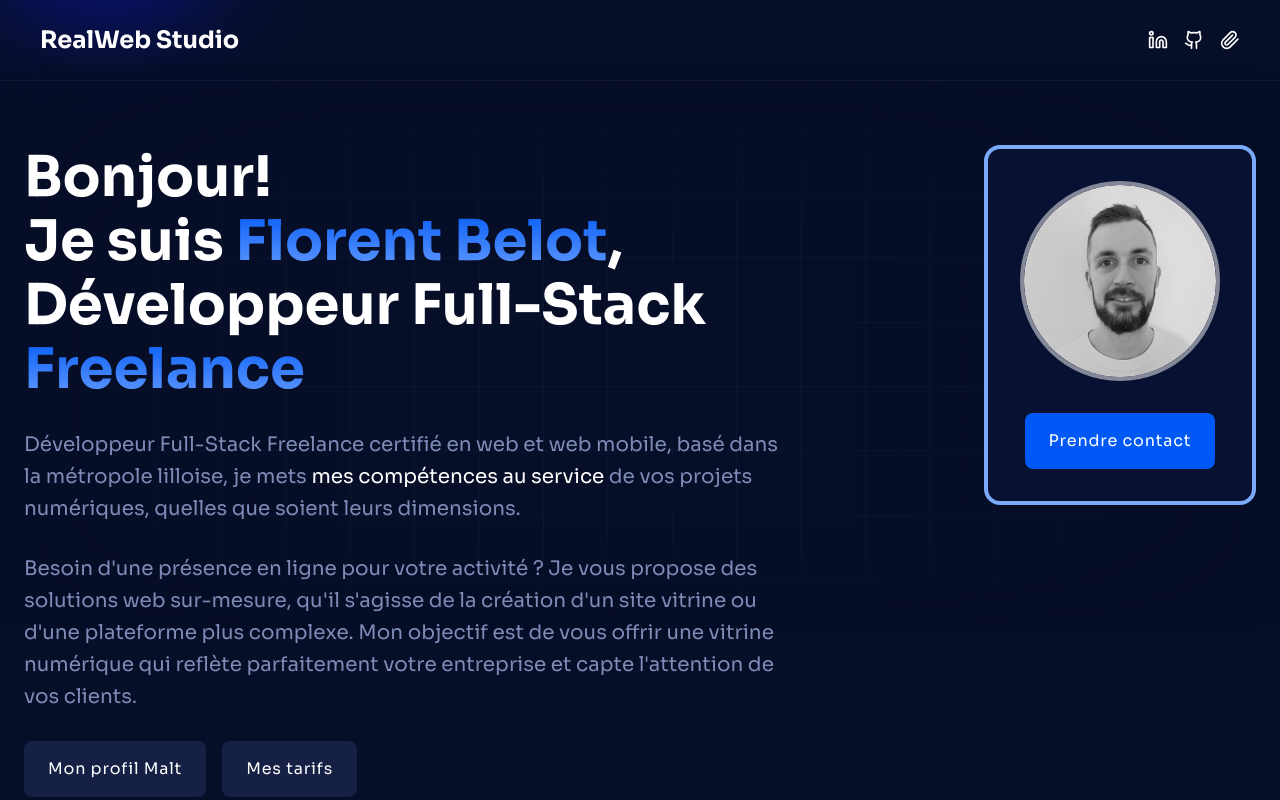
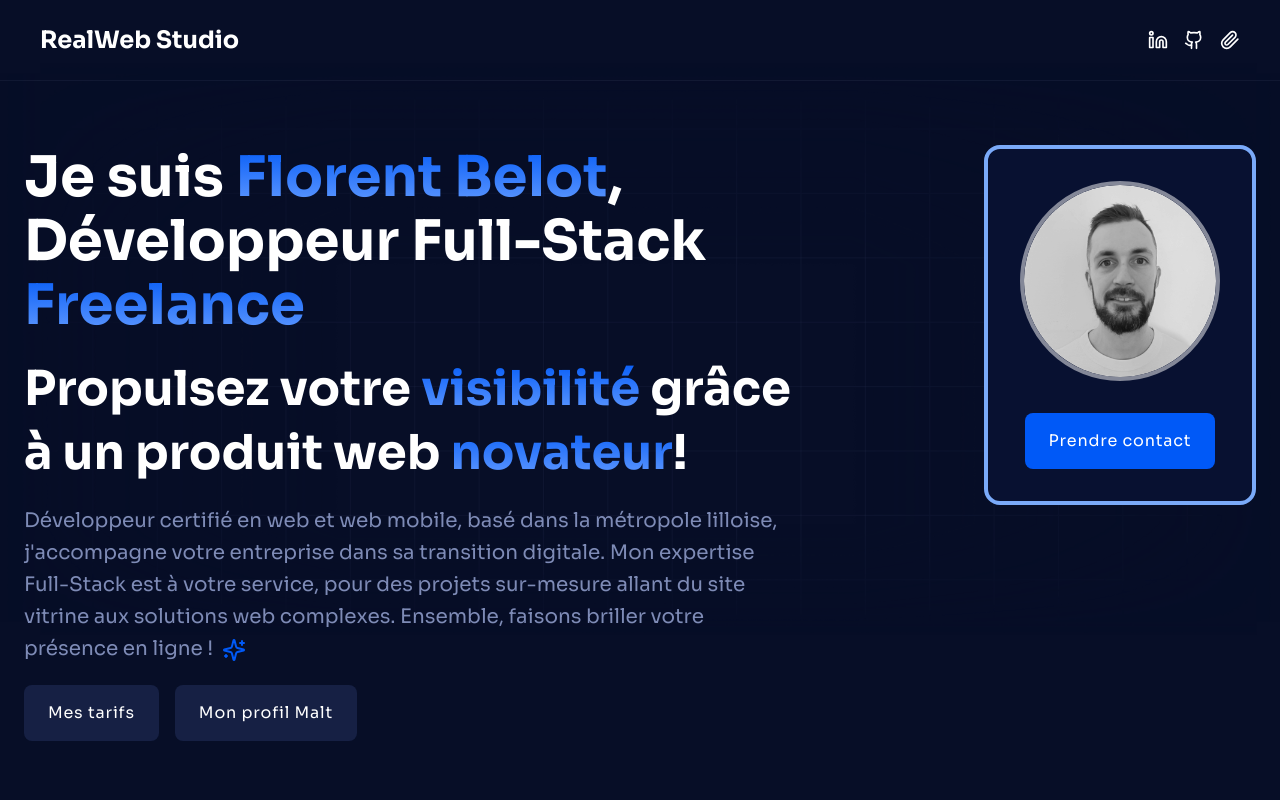
Before and after one commit to OnaFlorent/RealWeb-Expertise, a React (Vite) app: page / in a window 1280 px wide. Shown: the top 800 px of the page. Built offline with nearby package versions, Linux system fonts and the light colour scheme.

Commit message:
Hero/Header

```diff
--- a/index.html
+++ b/index.html
@@ -4,12 +4,6 @@
 <head>
   <meta charset="UTF-8">
   <link rel="icon" type="image/png" href="src/assets/branding/favicon.png" sizes="any">
-
-  <!-- Préchargement de l'image LCP en WebP -->
-  <link rel="preload" href="src/assets/elipse-blue-blur.webp" as="image" type="image/webp">
-
-  <!-- Préchargement de l'image LCP en PNG/JPEG pour les navigateurs non WebP -->
-  <link rel="preload" href="src/assets/elipse-blue-blur.png" as="image" type="image/png">
 
   <!-- Préchargement de la police Sora -->
   <link rel="preload" href="https://fonts.googleapis.com/css2?family=Sora:wght@400;700&display=swap" as="style" onload="this.onload=null;this.rel='stylesheet'">
@@ -45,16 +39,6 @@
 
   <!-- Titre de la page -->
   <title>Florent Belot | Développeur Full-Stack Freelance sur la métropole Lilloise - Création de Sites Web & Applications SaaS - TJM 250/j</title>
-
-  <!-- Styles en ligne pour les styles critiques -->
-  <style>
-    body {
-      background-color: #070E27;
-      color: #FFFFFF;
-      font-family: 'Sora', sans-serif;
-    }
-  </style>
-</head>
 
 <body>
   <div id="root"></div>
--- a/src/assets/index.js
+++ b/src/assets/index.js
@@ -1,6 +1,5 @@
 // Design Elements
 import grid from "./grid.png";
-import elipseBlueBlur from "./elipse-blue-blur.png";
 
 // Illustrations
 import profileImg from "./hero/profile_img.png";
@@ -38,7 +37,6 @@ export {
   profileImg,
   logoApp,
   grid,
-  elipseBlueBlur,
   logoReact,
   logoNode,
   logoPostgre,
--- a/src/components/Header.jsx
+++ b/src/components/Header.jsx
@@ -1,6 +1,6 @@
 import { Github, Linkedin, Paperclip } from "lucide-react";
 import { Container } from "./Container";
-import { ElipseBlueBur } from "./theme/Header";
+import { motion } from "framer-motion";
 
 export const Header = () => {
   return (
@@ -8,43 +8,54 @@ export const Header = () => {
       <Container className={"relative bg-n-9"}>
         <div className="relative z-10 flex items-center justify-between py-4 lg:py-6">
           <div className="flex items-center space-x-4">
-            <h4 className="h4 relative after:bg-p-3 after:absolute after:h-1 after:w-0 after:bottom-0 after:left-0 hover:after:w-full after:transition-all after:duration-1000 cursor-pointer">
+            <motion.h4
+              className="h4 relative after:bg-p-3 after:absolute after:h-1 after:w-0 after:bottom-0 after:left-0 hover:after:w-full after:transition-all after:duration-1000 cursor-pointer text-white"
+              whileHover={{ scale: 1.05 }}
+              transition={{ duration: 0.3 }}
+            >
               <a href="/" className="no-custom-hover">
                 RealWeb Studio
               </a>
-            </h4>
+            </motion.h4>
           </div>
           <div className="flex items-center space-x-4">
-            <a
+            <motion.a
               title="Linkedin"
               href="https://www.linkedin.com/in/florentbelot/"
               target="_blank"
               rel="noopener noreferrer"
-              className="cursor-pointer hover:text-p-3 animate"
+              className="cursor-pointer hover:text-p-3"
+              whileHover={{ scale: 1.1 }}
+              transition={{ duration: 0.3 }}
             >
               <Linkedin width={20} height={20} alt="Linkedin" />
-            </a>
-            <a
+            </motion.a>
+
+            <motion.a
               title="Github"
               href="https://github.com/OnaFlorent"
               target="_blank"
               rel="noopener noreferrer"
-              className="cursor-pointer hover:text-p-3 animate"
+              className="cursor-pointer hover:text-p-3"
+              whileHover={{ scale: 1.1 }}
+              transition={{ duration: 0.3 }}
             >
               <Github width={20} height={20} alt="Github" />
-            </a>
-            <a
+            </motion.a>
+
+            <motion.a
               title="Mon CV"
               href="https://drive.google.com/file/d/18aF6lSHo-wOrV1PGWWgCEXnBcp7hnIUa/view"
               target="_blank"
               rel="noopener noreferrer"
-              className="cursor-pointer hover:text-p-3 animate"
+              className="cursor-pointer hover:text-p-3"
+              whileHover={{ scale: 1.1 }}
+              transition={{ duration: 0.3 }}
             >
               <Paperclip width={20} height={20} alt="CV_download" />
-            </a>
+            </motion.a>
           </div>
         </div>
-        <ElipseBlueBur />
       </Container>
     </div>
   );
--- a/src/components/Hero.jsx
+++ b/src/components/Hero.jsx
@@ -4,6 +4,7 @@ import { Button } from "./Button";
 import { Container } from "./Container";
 import { Grid } from "./theme/Hero";
 import { motion } from "framer-motion";
+import { SparklesIcon } from "lucide-react";
 
 const Hero = () => {
   return (
@@ -13,9 +14,9 @@ const Hero = () => {
           <div className="mt-8 mb-8 lg:mt-0 lg:ml-6">
             <motion.div
               className="border-4 bg-n-8 rounded-xl lg:rounded-2xl p-8 space-y-8 cursor-pointer animate-border-animation"
-              initial={{ opacity: 0, scale: 0.5 }}
+              initial={{ opacity: 0, scale: 0.9 }}
               animate={{ opacity: 1, scale: 1 }}
-              transition={{ duration: 0.9 }}
+              transition={{ duration: 0.7 }}
             >
               <picture>
                 <source srcSet={profileImgWebp} type="image/webp" />
@@ -30,7 +31,7 @@ const Hero = () => {
                   decoding="async"
                 />
               </picture>
-              <div className="flex justify-center space-x-4">
+              <div className="flex justify-center mt-4">
                 <Button
                   theme="primary"
                   href="https://forms.gle/SQePZgWNcg5ucBB97"
@@ -41,46 +42,48 @@ const Hero = () => {
               </div>
             </motion.div>
           </div>
-          <div className="text-center lg:text-left max-w-3xl space-y-7">
+          <div className="text-center lg:text-left max-w-3xl space-y-5">
             <h1 className="h1">
-              <div className="flex flex-col">Bonjour!</div>
               <div>
-                <div>
-                  Je suis
-                  <span className="bg-clip-text text-transparent bg-gradient-to-b from-p-3 to-p-2">
-                    {" "}
-                    Florent Belot
-                  </span>
-                  ,
-                </div>
-                <div>Développeur Full-Stack</div>
+                Je suis
+                <span className="bg-clip-text text-transparent bg-gradient-to-b from-p-3 to-p-2">
+                  {" "}
+                  Florent Belot
+                </span>
+                , Développeur Full-Stack{" "}
                 <span className="bg-clip-text text-transparent bg-gradient-to-b from-p-3 to-p-2">
                   Freelance
                 </span>
               </div>
             </h1>
+            <h2 className="h2">
+              Propulsez votre{" "}
+              <span className="bg-clip-text text-transparent bg-gradient-to-b from-p-3 to-p-2">
+                visibilité
+              </span>{" "}
+              grâce à un produit web{" "}
+              <span className="bg-clip-text text-transparent bg-gradient-to-b from-p-3 to-p-2">
+                novateur
+              </span>
+              !
+            </h2>
             <p className="body-1 text-n-5">
-              Développeur Full-Stack Freelance certifié en web et web mobile,
-              basé dans la métropole lilloise, je mets{" "}
-              <a href="/#services" className="text-n-1">
-                mes compétences au service
-              </a>{" "}
-              de vos projets numériques, quelles que soient leurs dimensions.
+              Développeur certifié en web et web mobile, basé dans la métropole
+              lilloise, j'accompagne votre entreprise dans sa transition
+              digitale. Mon expertise Full-Stack est à votre service, pour des
+              projets sur-mesure allant du site vitrine aux solutions web
+              complexes. Ensemble, faisons briller votre présence en ligne !{" "}
+              <SparklesIcon
+                className="inline-block text-p-3 w-6 h-6 ml-1"
+                aria-label="Sparkles Icon"
+              />
             </p>
-
-            <p className="body-1 text-n-5">
-              Besoin d'une présence en ligne pour votre activité ? Je vous
-              propose des solutions web sur-mesure, qu'il s'agisse de la
-              création d'un site vitrine ou d'une plateforme plus complexe. Mon
-              objectif est de vous offrir une vitrine numérique qui reflète
-              parfaitement votre entreprise et capte l'attention de vos clients.
-            </p>
-            <div className="flex justify-center lg:justify-start space-x-4">
+            <div className="flex justify-center lg:justify-start space-x-4 mt-8">
+              <Button theme="secondary" href="/#pricing">
+                Mes tarifs
+              </Button>
               <Button theme="secondary" className="cursor-not-allowed">
                 Mon profil Malt
-              </Button>
-              <Button theme="secondary" href="/#pricing">
-                Mes tarifs
               </Button>
             </div>
           </div>
--- a/src/components/theme/Header.jsx
+++ /dev/null
@@ -1,14 +0,0 @@
-import { elipseBlueBlur } from "../../assets";
-
-export const ElipseBlueBur = () => {
-  return (
-    <img
-      src={elipseBlueBlur}
-      alt="elipse-blue-blur"
-      width="500"
-      height="500"
-      className="absolute -top-[14rem] -left-[9rem] z-0 pointer-events-none mix-blend-color-dodge"
-      style={{ visibility: "visible" }}
-    />
-  );
-};
```
Also changed, not shown: apphosting.yaml (deleted, +0 -23 lines), src/assets/elipse-blue-blur.png (deleted), src/assets/elipse-blue-blur.webp (deleted).
